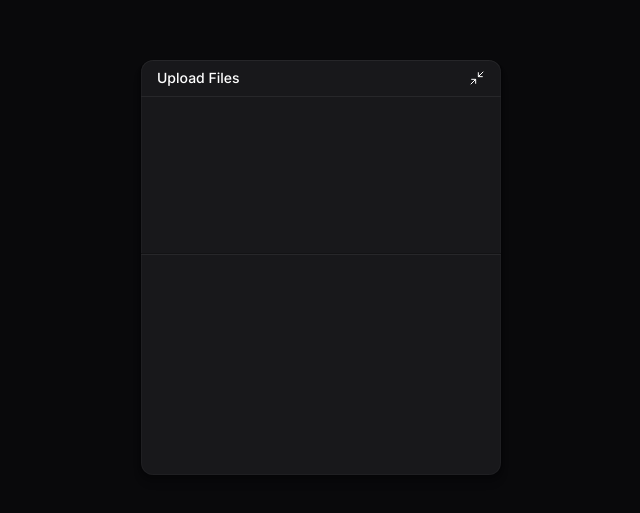
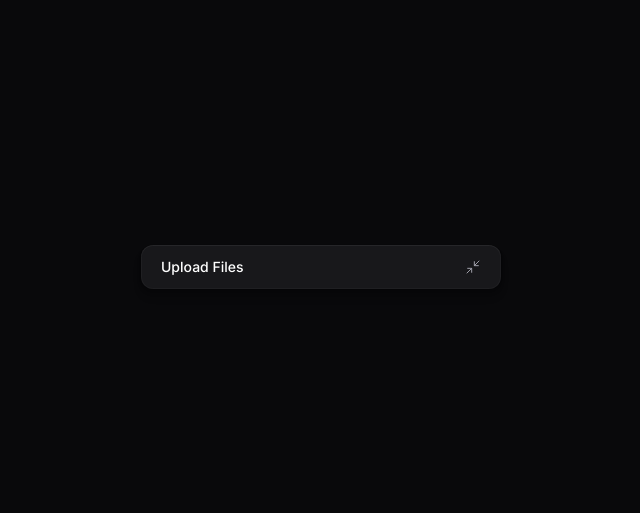
Before and after one commit to gustavorattmann/Aula-Upload-Widget-Web, a React (Vite) app: page / in a window 1280 px wide. Shown: the part 133-646 px from the top of the page, without its empty margins (319-959 px from the left). Built offline with nearby package versions, Linux system fonts and the light colour scheme.

Commit message:
Criar colapso no widget ao pressionar o botão maximizar/minimizar

```diff
--- a/package.json
+++ b/package.json
@@ -10,10 +10,13 @@
     "preview": "vite preview"
   },
   "dependencies": {
+    "@radix-ui/react-collapsible": "^1.1.12",
     "@tailwindcss/vite": "^4.1.18",
     "lucide-react": "^0.563.0",
     "react": "^19.2.0",
     "react-dom": "^19.2.0",
+    "tailwind-merge": "^3.4.0",
+    "tailwind-variants": "^3.2.2",
     "tailwindcss": "^4.1.18"
   },
   "devDependencies": {
--- /dev/null
+++ b/src/components/ui/button.tsx
@@ -0,0 +1,24 @@
+import type { ComponentProps } from "react";
+import { tv, type VariantProps } from "tailwind-variants";
+
+const buttonVariants = tv({
+  base: "text-zinc-400 rounded-lg hover:text-zinc-100 hover:bg-zinc-800 disabled:opacity-50 disabled:pointer-events-none",
+  variants: {
+    size: {
+      default: "px-3 py-2",
+      icon: "p-2",
+      "icon-sm": "p-1",
+    },
+  },
+  defaultVariants: {
+    size: "default",
+  },
+});
+
+export function Button({
+  size,
+  className,
+  ...props
+}: ComponentProps<"button"> & VariantProps<typeof buttonVariants>) {
+  return <button className={buttonVariants({ size, className })} {...props} />;
+}
--- a/src/components/upload-widget-header.tsx
+++ b/src/components/upload-widget-header.tsx
@@ -1,12 +1,16 @@
 import { Minimize2 } from "lucide-react";
+import { Button } from "./ui/button";
+import * as Collapsible from "@radix-ui/react-collapsible";
 
 export function UploadWidgetHeader() {
   return (
     <div className="w-full p-4 py-2 bg-white/2 border-zinc-800 border-b flex items-center justify-between">
       <span className="text-sm font-medium">Upload Files</span>
-      <button>
-        <Minimize2 strokeWidth={1.5} className="size-4" />
-      </button>
+      <Collapsible.Trigger asChild>
+        <Button size="icon" className="-mr-2">
+          <Minimize2 strokeWidth={1.5} className="size-4" />
+        </Button>
+      </Collapsible.Trigger>
     </div>
   );
 }
--- /dev/null
+++ b/src/components/upload-widget-minimized-button.tsx
@@ -0,0 +1,14 @@
+import * as Collapsible from "@radix-ui/react-collapsible";
+import { Minimize2 } from "lucide-react";
+
+export function UploadWidgetMinimizedButton() {
+  return (
+    <Collapsible.Trigger className="group w-full bg-white/2 py-3 px-5 flex items-center justify-between">
+      <span className="text-sm font-medium">Upload Files</span>
+      <Minimize2
+        strokeWidth={1.5}
+        className="size-4 text-zinc-400 group-hover:text-zinc-100"
+      />
+    </Collapsible.Trigger>
+  );
+}
--- a/src/components/upload-widget.tsx
+++ b/src/components/upload-widget.tsx
@@ -1,10 +1,19 @@
+import * as Collapsible from "@radix-ui/react-collapsible";
 import { UploadWidgetDropzone } from "./upload-widget-dropzone";
 import { UploadWidgetHeader } from "./upload-widget-header";
 import { UploadWidgetUploadList } from "./upload-widget-upload-list";
+import { useState } from "react";
+import { UploadWidgetMinimizedButton } from "./upload-widget-minimized-button";
 
 export function UploadWidget() {
+  const [isWidgetOpen, setIsWidgetOpen] = useState(false);
+
   return (
-    <div className="bg-zinc-900 w-full overflow-hidden max-w-90 rounded-xl shadow-shape">
+    <Collapsible.Root onOpenChange={setIsWidgetOpen}>
+      <div className="bg-zinc-900 overflow-hidden w-90 rounded-xl shadow-shape">
+        {!isWidgetOpen && <UploadWidgetMinimizedButton />}
+
+        <Collapsible.Content>
           <UploadWidgetHeader />
           <div className="flex flex-col gap-4 py-3">
             <UploadWidgetDropzone />
@@ -13,6 +22,8 @@
 
             <UploadWidgetUploadList />
           </div>
+        </Collapsible.Content>
       </div>
+    </Collapsible.Root>
   );
 }
```
Also changed, not shown: 1 other file (tests, documents, lock files or other folders). Lines whose indentation alone changed are shown as unchanged.
